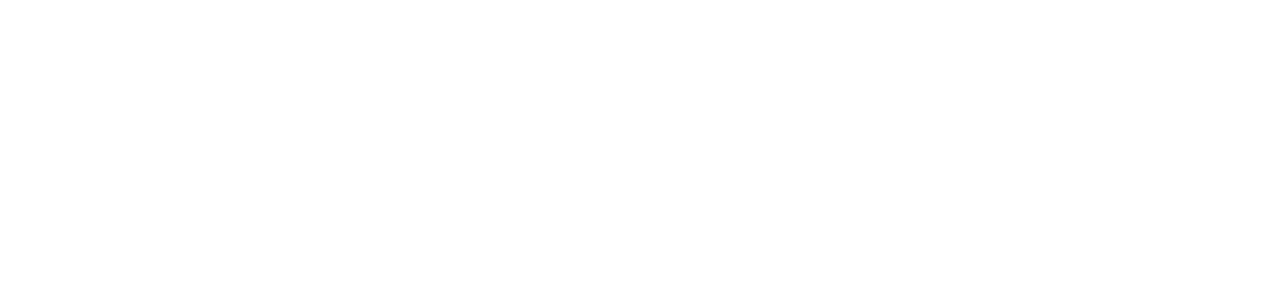
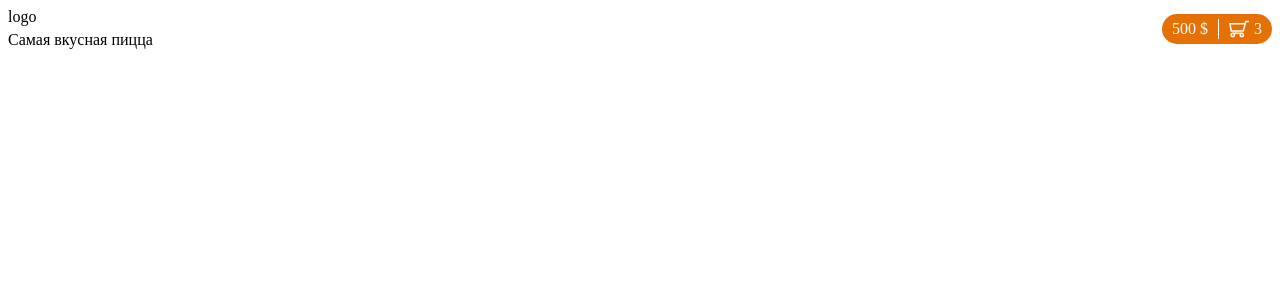
Before and after one commit to Serhii-Ki/Test, a React (Vite) app: page / in a window 1280 px wide. Shown: the top 300 px of the page. Built offline with nearby package versions, Linux system fonts and the light colour scheme.

Commit message:
started pizza proj

```diff
--- a/src/pizzaShop/AppPizza.tsx
+++ b/src/pizzaShop/AppPizza.tsx
@@ -1,5 +1,11 @@
+import Header from "./componets/header/Header.tsx";
+
 function AppPizza() {
-  return <div></div>;
+  return (
+    <div>
+      <Header />
+    </div>
+  );
 }
 
 export default AppPizza;
--- /dev/null
+++ b/src/pizzaShop/componets/button/button.module.css
@@ -0,0 +1,21 @@
+.button {
+  border: none;
+  padding: 5px 10px;
+  cursor: pointer;
+}
+
+.main {
+  background-color: #e57106;
+
+  &:hover {
+    background-color: #d36100;
+  }
+}
+
+.filter {
+  background-color: #00a6ed;
+
+  &:hover {
+    background-color: #0089cc;
+  }
+}
--- a/src/pizzaShop/componets/header/Header.tsx
+++ b/src/pizzaShop/componets/header/Header.tsx
@@ -1,16 +1,21 @@
 import styles from "./header.module.css";
+
+import cart from "../../../assets/cart.svg";
 
 function Header() {
   return (
     <div className={styles.header}>
-      <div>
-        <p>logo</p>
-        <p>Самая вкусная пицца</p>
+      <div className={styles.logo}>
+        <span>logo</span>
+        <span>Самая вкусная пицца</span>
       </div>
       <div className={styles.button}>
-        <span>500$</span>
-        <span></span>
-        <div></div>
+        <span>500 $</span>
+        <span className={styles.slach}></span>
+        <div className={styles.cart}>
+          <img src={cart} alt={"cart"} className={styles.icon} />
+          <span>3</span>
+        </div>
       </div>
     </div>
   );
--- a/src/pizzaShop/componets/header/header.module.css
+++ b/src/pizzaShop/componets/header/header.module.css
@@ -0,0 +1,34 @@
+.header {
+  display: flex;
+  align-items: center;
+  justify-content: space-between;
+}
+
+.logo {
+  display: flex;
+  flex-direction: column;
+  gap: 5px;
+}
+
+.button {
+  display: flex;
+  align-items: center;
+  gap: 10px;
+  padding: 5px 10px;
+  border-radius: 20px;
+  background-color: #e57106;
+  color: white;
+  cursor: pointer;
+}
+
+.slach {
+  width: 1px;
+  height: 20px;
+  background-color: #fff;
+}
+
+.cart {
+  display: flex;
+  align-items: center;
+  gap: 5px;
+}
```
Also changed, not shown: src/pizzaShop/componets/button/Button.tsx (added, +23 -0 lines), src/assets/cart.svg (added).
